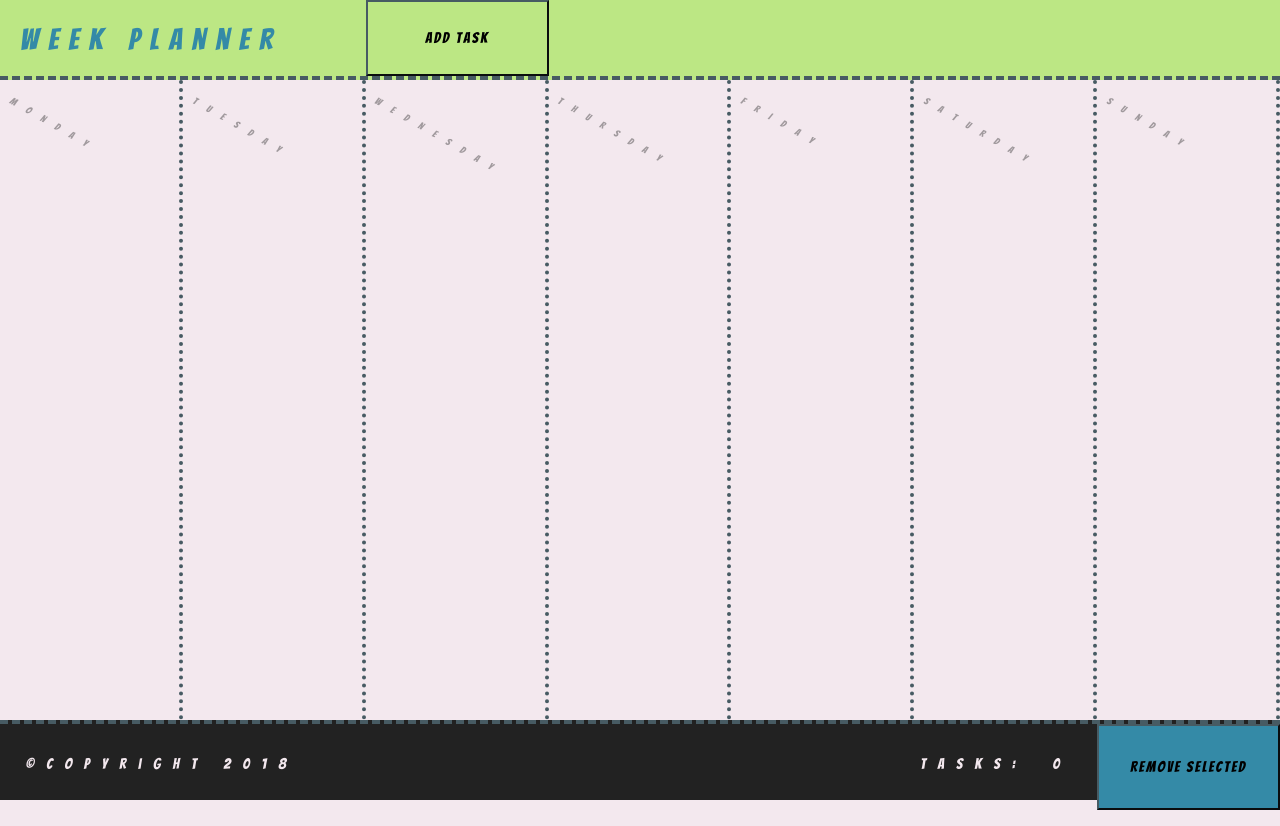
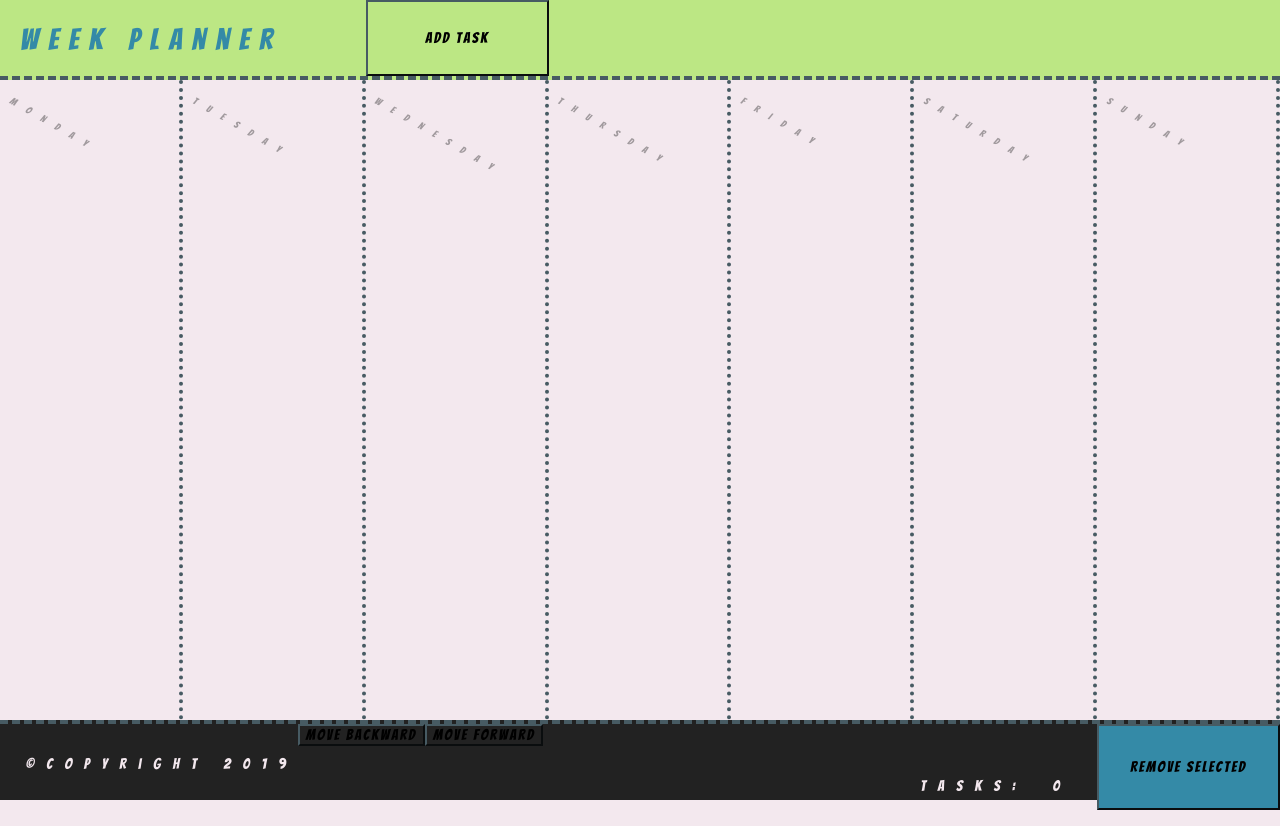
Before and after one commit to szymonWojcikowski/weekPlanner, a React app: page / in a window 1280 px wide. Built offline with nearby package versions, Linux system fonts and the light colour scheme.

Commit message:
moving tasks

```diff
--- a/src/App.jsx
+++ b/src/App.jsx
@@ -34,13 +34,7 @@ class App extends React.Component {
                 //         taskPriority: "3",
                 //         estimatedTime: "4",
                 //         selected: false,
-                //     }, {
-                //     id: 1,
-                //     taskName: "taskNameTest",
-                //     taskPriority: "2",
-                //     estimatedTime: "2",
-                //     selected: true,
-                // }
+                //     }
                 ],
                 [], // day 2
                 [],
@@ -58,6 +52,9 @@ class App extends React.Component {
         this.handleChange = this.handleChange.bind(this);// this.state?
         this.handleDelete = this.handleDelete.bind(this);
         this.handleSelected = this.handleSelected.bind(this);
+        this.removeSelected = this.removeSelected.bind(this);
+        this.moveForward = this.moveForward.bind(this);
+        this.moveBackward = this.moveBackward.bind(this);
     };
 
     handleClick(event) {
@@ -86,6 +83,23 @@ class App extends React.Component {
     //
     //     }
     // };
+
+    removeSelected(event) {
+        console.log("removing selected");
+        this.setState( prevState => {
+            let newDays = [...prevState.days];
+            newDays = newDays.map( day => {
+                let newD = day.filter( task => task.selected != true);
+                return newD;
+            });
+            console.log("REM newDays ", newDays);
+            return ({
+                days: newDays
+            })
+            }
+        );
+    }
+
 
     handleDelete = day => toDel =>  {
         console.log("Skasujmy coś");
@@ -142,6 +156,9 @@ class App extends React.Component {
             })
         });
     };
+
+
+
 
 
 
@@ -205,6 +222,57 @@ class App extends React.Component {
         //console.warn("Obiekt do dodania", taskArr);
     };
 
+    moveForward() {
+        console.log("go to next day");
+        this.setState( prevState => {
+                let newDays = [...prevState.days];
+                let toMoveForward = [];
+                newDays = newDays.map( (day, index) => {
+                    let newDay = day.filter( task => task.selected != true);
+                    newDay = [...newDay, ...toMoveForward];
+
+                    let toMove = day.filter( task => task.selected == true);
+                    toMoveForward = [];
+                    toMoveForward.push(...toMove);
+                    toMove.map( task => task.selected = false);
+                    return newDay;
+                });
+                console.log("Moving tasks newDays ", newDays);
+                return ({
+                    days: newDays
+                })
+            }
+        );
+    }
+
+    moveBackward() {
+        console.log("go to day before");
+        this.setState( prevState => {
+                let newDays = [...prevState.days];
+                newDays.reverse();
+                console.log("REVERSED", newDays);
+                let toMoveForward = [];
+                newDays = newDays.map( (day, index) => {
+                    let newDay = day.filter( task => task.selected != true);
+                    newDay = [...newDay, ...toMoveForward];
+
+                    let toMove = day.filter( task => task.selected == true);
+                    toMoveForward = [];
+                    toMoveForward.push(...toMove);
+                    toMove.map( task => task.selected = false);
+                    return newDay;
+                });
+                console.log("Moving tasks newDays ", newDays);
+                newDays.reverse();
+                return ({
+                    days: newDays
+                })
+            }
+        );
+    }
+
+
+
     render() {
         console.log("-Days-", this.state.days);
         console.log("-Depot-", this.state.depot);
@@ -231,7 +299,11 @@ class App extends React.Component {
                     handleDelete={this.handleDelete}
                     handleSelected={this.handleSelected}
                 />}
-                <Footer />
+                <Footer
+                    removeSelected={this.removeSelected}
+                    moveForward={this.moveForward}
+                    moveBackward={this.moveBackward}
+                />
             </div>
         )
     }
--- a/src/components/Footer.jsx
+++ b/src/components/Footer.jsx
@@ -1,20 +1,24 @@
 import React from "react";
 
-const RemoveFinishedTasksButton = () => {
-    // const removeFinishedTasksBtn = (function (daysToRefreshTab) {
-    //     let doneTasks = doneTaskTabPreparation();
-    //     let dToRefr = daysToRefresh(doneTasks);
-    //     deleteTaskObjFromTab(doneTasks);
-    //     taskListRefresh(dToRefr);
-    //     //TaskCounterRefresh();
-    // })();
-
-    const removeFinishedTasks = () => console.log("click on remove");
-
+const RemoveFinishedTasksButton = (props) => {
     return (
-        <button id="removeFinishedTasksButton" className="btn" onClick={removeFinishedTasks}>Remove selected</button>
+        <button id="removeFinishedTasksButton" className="btn" onClick={props.removeSelected}>Remove selected</button>
     )
 };
+
+const MoveForward = (props) => {
+    return (
+        <button id="moveToAnotherDay" className="btn" onClick={props.moveForward}>Move Forward</button>
+    )
+};
+
+const MoveBackward = (props) => {
+    return (
+        <button id="moveToDayBefore" className="btn" onClick={props.moveBackward}>Move Backward</button>
+    )
+};
+
+
 
 const TaskCounter = () => {
     return (
@@ -26,11 +30,13 @@ const TaskCounter = () => {
 };
 
 
-const Footer = () => {
+const Footer = (props) => {
     return (
         <footer>
-            <p>&copy;Copyright 2018</p>
-            <RemoveFinishedTasksButton />
+            <p>&copy;Copyright 2019</p>
+            <RemoveFinishedTasksButton removeSelected={props.removeSelected}/>
+            <MoveBackward moveBackward={props.moveBackward} />
+            <MoveForward moveForward={props.moveForward} />
             <TaskCounter />
         </footer>
     )
```
